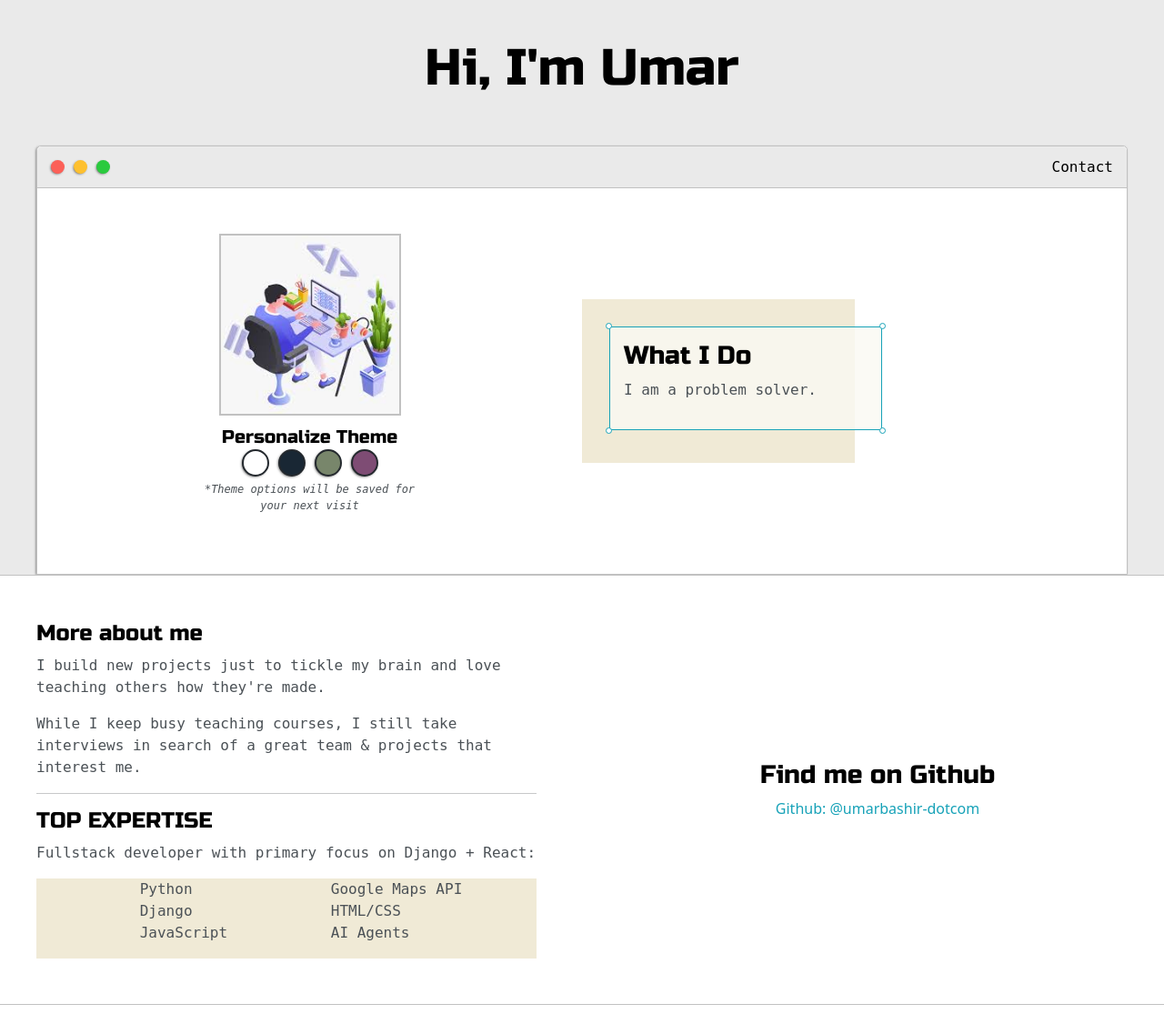
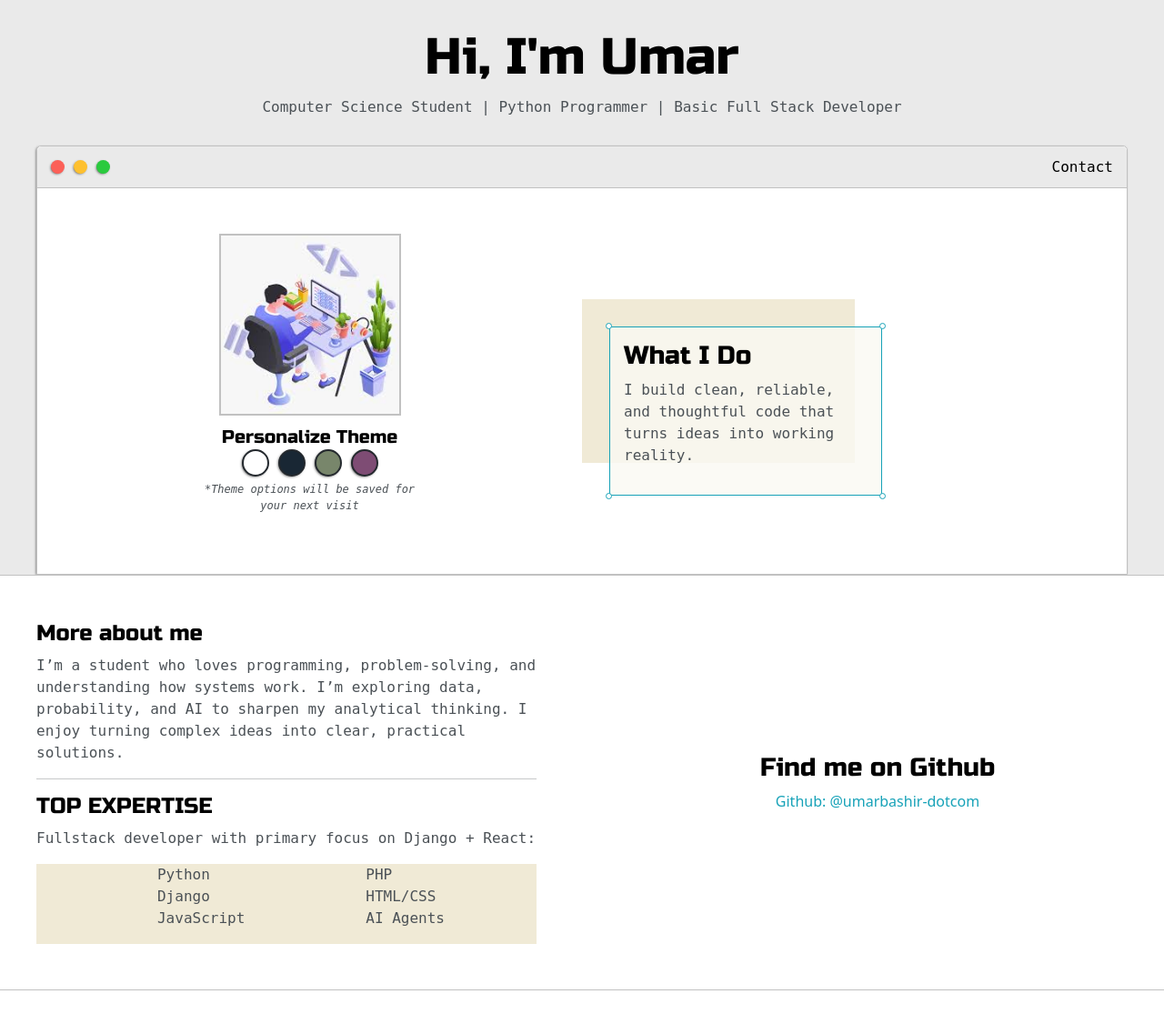
Before and after one commit to umarbashir-dotcom/portfolio, a Django app: page / in a window 1280 px wide. Shown: the part 72-1209 px from the top of the page at 91% size. Run offline with Django 5.2, Linux system fonts and the light colour scheme; some libraries are stand-ins or nearby versions.

Commit message:
modified templates

```diff
--- a/portfolio/home/templates/home/index.html
+++ b/portfolio/home/templates/home/index.html
@@ -29,6 +29,7 @@
         <div class="main-container">
             <div class="greeting-wrapper">
                 <h1>Hi, I'm Umar</h1>
+				<span>Computer Science Student | Python Programmer | Basic Full Stack Developer</span>
             </div>
             <div class="intro-wrapper">
                 <div class="nav-wrapper">
@@ -67,7 +68,7 @@
                                 <div id="corner-tr"class="corner"></div>
                                 <h3>What I Do</h3>
                                 <p>
-                                    I am a problem solver.
+                                    I build clean, reliable, and thoughtful code that turns ideas into working reality.
                                 </p>
                                 <div id="corner-br"class="corner"></div>
                                 <div id="corner-bl"class="corner"></div>
@@ -85,10 +86,7 @@
 				<div class="about-me">
 					<h4>More about me</h4>
 
-					<p>I build new projects just to tickle my brain and love teaching others how they're made.</p>
-
-					<p>While I keep busy teaching courses, I still take interviews in search of a great team & projects that interest me.</p>
-
+					<p>I’m a student who loves programming, problem-solving, and understanding how systems work. I’m exploring data, probability, and AI to sharpen my analytical thinking. I enjoy turning complex ideas into clear, practical solutions.</p>
 
 					<hr>
 
@@ -102,15 +100,10 @@
 							<li>Python</li>
 							<li>Django</li>
 							<li>JavaScript</li>
-							<!-- <li>React</li> -->
-							<!-- <li>Postgres</li> -->
 						</ul>
 
 						<ul>
-							<li>Google Maps API</li>
-							<!-- <li>JS Charts</li> -->
-							<!-- <li>AWS (RDS/S3)</li> -->
-							<!-- <li>Heroku</li> -->
+							<li>PHP</li>
 							<li>HTML/CSS</li>
                             <li>AI Agents</li>
 						</ul>
--- a/portfolio/home/templates/home/studies.html
+++ b/portfolio/home/templates/home/studies.html
@@ -51,7 +51,7 @@
                 <p class="card-text flex-grow-1">
                     I use Probability and Statistics to understand data patterns and make informed decisions, which I apply in AI and machine learning projects.
                 </p>
-                <a href="https://github.com/umarbashir-dotcom/stats-probability.git" class="btn btn-primary mt-auto">See Code</a>
+                <a href="https://github.com/umarbashir-dotcom/stats-probability.git" class="btn btn-primary mt-auto">See My Code</a>
             </div>
         </div>
 
@@ -62,7 +62,7 @@
                 <p class="card-text flex-grow-1">
                     I study Computer Networks to understand how data moves across devices and the internet. I apply networking concepts to build efficient, secure, and reliable communication systems in my projects.
                 </p>
-                <a href="#" class="btn btn-primary mt-auto">Go somewhere</a>
+                <a href="#" class="btn btn-primary mt-auto">See My Code</a>
             </div>
         </div>
     </div>
```
